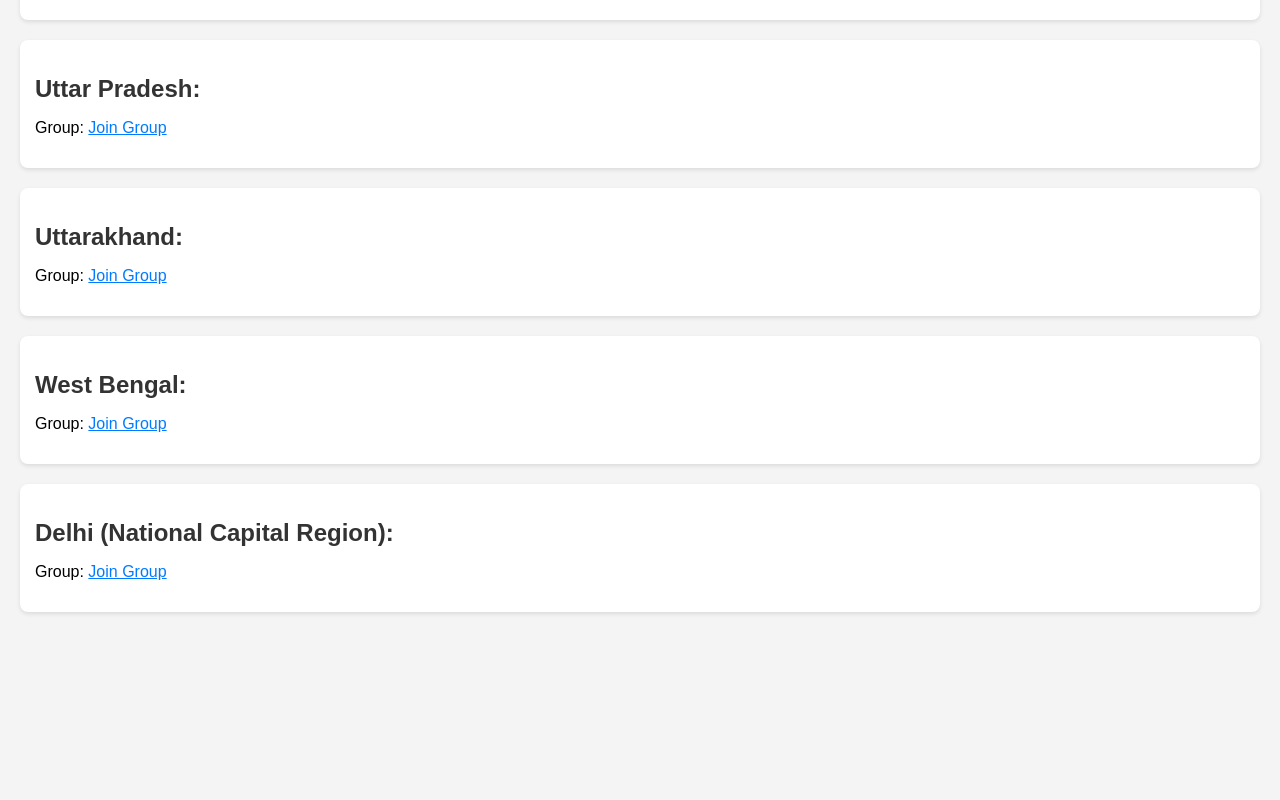
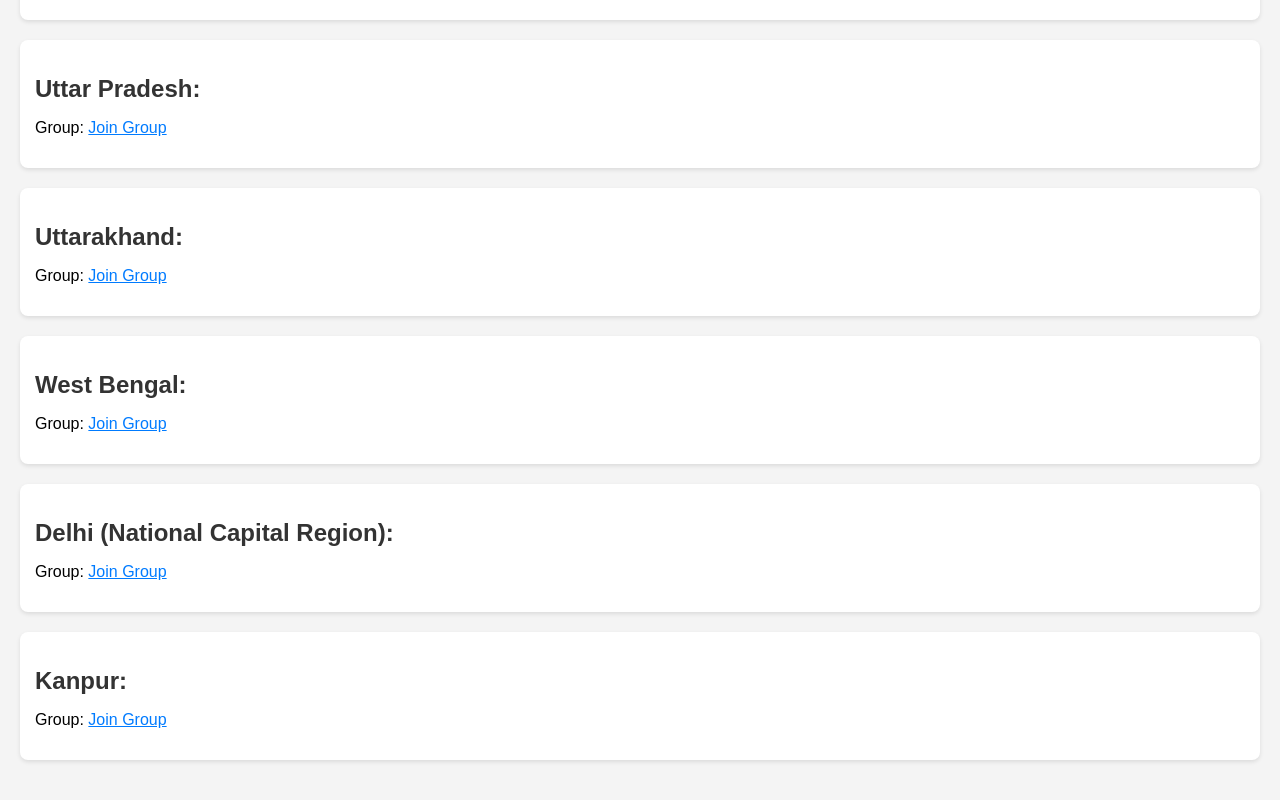
Before and after one commit to MridayChatt/BranchStatesGroups, a plain HTML site: page index.html in a window 1280 px wide. Shown: the part 5595-6395 px from the top of the page. Before the commit the page ends 6247 px from the top, so only its background shows below. Drawn offline with Linux system fonts and the light colour scheme.

Commit message:
Update index.html

```diff
--- a/index.html
+++ b/index.html
@@ -220,5 +220,10 @@
     <p>Group: <a class="group-link" href="https://chat.whatsapp.com/HJJQD8B30ub2jQWHlgAphR">Join Group</a></p>
   </div>
 
+  <div class="section">
+    <h2 class="state">Kanpur:</h2>
+    <p>Group: <a class="group-link" href="https://chat.whatsapp.com/J7uyMi8siwmCOO2eeJIgyy">Join Group</a></p>
+  </div>
+
 </body>
 </html>
```
